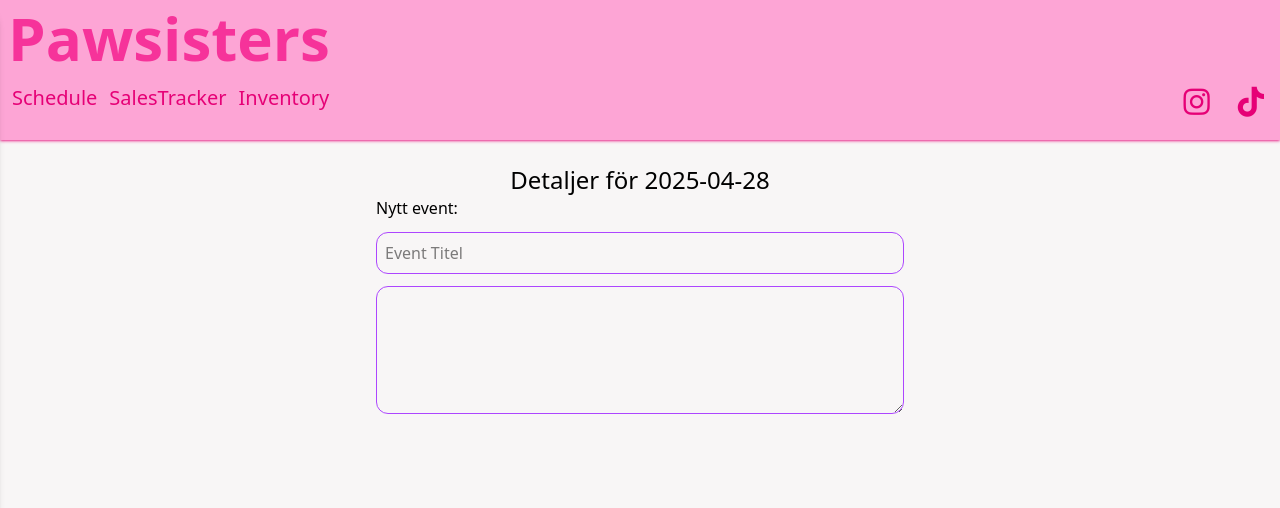
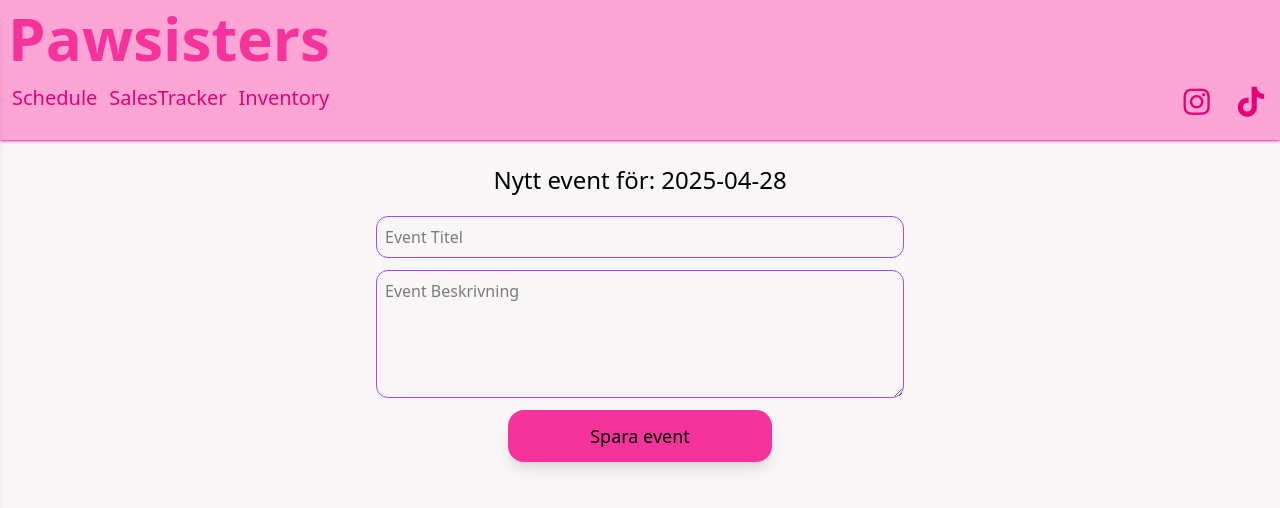
Before and after one commit to Kevin-a01/Pawsisters_sales_tracker, a React (Vite) app in the folder client/: page /calendar/2025-04-28 in a window 1280 px wide. Shown: the top 508 px of the page. Built offline with nearby package versions, Linux system fonts and the light colour scheme.

Commit message:
more updates

```diff
--- a/client/src/App.jsx
+++ b/client/src/App.jsx
@@ -8,7 +8,7 @@ import BurgerMenu from "./components/BurgerMenu";
 import Inventory from "./pages/Inventory";
 import StartPage from "./StartPage";
 import CalendarDetailPage from "./pages/CalendarDetailPage";
-import AddEvent from "./pages/AddEvent";
+
 
 
 function App() {
@@ -23,7 +23,6 @@ function App() {
         <Route path="/sales-details/:conId" element={<SalesDetail/>}/>
         <Route path="/inventory" element={<Inventory/>}/>
         <Route path="/calendar/:date" element={<CalendarDetailPage/>}/>
-        <Route path="/add-event" element={<AddEvent/>}/>
       </Routes>
     </Router>
     </>
--- a/client/src/components/Calender.jsx
+++ b/client/src/components/Calender.jsx
@@ -23,11 +23,6 @@ export default function Calender() {
   const [currentWeekStart, setCurrentWeekStart] = useState(dayjs().startOf("issoWeek"));
   const [events, setEvents] = useState([]);
   const [montlyNote, setMonthlyNote] = useState("");
-
-  /* const startOfMonth = currentMonth.startOf("month");
-  const endOfMonth = currentMonth.endOf("month");
-  const startOfCalendar = startOfMonth.startOf("week");
-  const endOfCalendar = endOfMonth.endOf("week"); */
 
   const daysofWeek = Array.from(
     {length: 7}, (_, i) =>
--- a/client/src/pages/AddEvent.jsx
+++ /dev/null
@@ -1,37 +0,0 @@
-import BurgerMenu from "../components/BurgerMenu";
-
-export default function AddEvent() {
-
-  return(
-    <>
-    <BurgerMenu/>
-  <div className="p-3 flex justify-center">
-    <form className="space-y-5 flex flex-col justify-center items-center pt-2 pb-2">
-      <div className="">
-        <h1 className="text-center text-2xl mb-3">Skapa ett event!</h1>
-          <div className="">
-          <input
-              type="text"
-              name=""
-              placeholder="Event Namn..."
-              value={""}
-              onChange={""}
-              className="p-2 w-full border border-pink-300 focus:outline-none rounded-xl focus:border-purple-500 lg:w-1/4"
-            />
-
-            <input
-              type="date"
-              name=""
-              placeholder=""
-              value={""}
-              onChange={""}
-              className="p-2 mt-3 w-full border border-pink-300 focus:outline-none rounded-xl focus:border-purple-500 lg:w-1/4"
-            />
-          </div>
-      </div>
-    </form>
-  </div>
-    </>
-  )
-
-}
--- a/client/src/pages/CalendarDetailPage.jsx
+++ b/client/src/pages/CalendarDetailPage.jsx
@@ -9,14 +9,15 @@ export default function CalendarDetailPage() {
     : "http://localhost:5000";
 
   const {date} = useParams();
-  const {eventText, setEventText} = useState("");
-  const {successMessage, setSuccessMessage} = useState("");
+  const [eventTitle, setEventTitle] = useState("");
+  const [eventText, setEventText] = useState("");
+  const [successMessage, setSuccessMessage] = useState("");
 
   const handleSubmit = async (e) => {
     e.preventDefault();
 
     try{
-      const result = await (`${API_BASE_URL}/api/calendar/events`, {
+      const result = await fetch(`${API_BASE_URL}/api/calendar/events`, {
           method: "POST",
           headers: {
             "Content-Type": "application/json",
@@ -26,6 +27,7 @@ export default function CalendarDetailPage() {
 
       if(result.ok){
         setSuccessMessage("Event Sparat!");
+        setEventTitle("");
         setEventText("");
       }else{
         console.error("Error saving event.");
@@ -40,24 +42,31 @@ export default function CalendarDetailPage() {
   return(
     <>
     <BurgerMenu/>
-    <div className="p-6 max-w-xl mx-auto">
-      <h1 className="text-2xl font-medium text-center">Detaljer för {date}</h1>
+     <div className="p-6 max-w-xl mx-auto">
+      <h1 className="text-2xl font-medium text-center">Nytt event för: {date}</h1>
 
       <form className="flex flex-col gap-3" onSubmit={handleSubmit}>
-          <label htmlFor="eventText">
-            Nytt event:
-          </label>
           <input type="text"
-            className="border border-purple-500 rounded-xl p-2 focus:outline-none"
+            value={eventTitle}
+            onChange={(e) => setEventTitle(e.target.value)}
+            className="border border-purple-500 rounded-xl p-2 focus:outline-none mt-5"
             placeholder="Event Titel"
           />
 
           <textarea
-          rows={32}
+          rows={6}
           id="eventText"
           value={eventText}
+          placeholder="Event Beskrivning"
           onChange={(e) => setEventText(e.target.value)}
            className="h-32 border border-purple-500 rounded-xl focus:outline-none p-2" />
+
+          <div className="flex justify-center">
+            <button className="border w-1/2 h-13 rounded-2xl bg-pink-500 border-none shadow-lg text-lg " type="submit">
+              Spara event
+            </button>
+          </div>
+
 
       </form>
     </div>
```
Also changed, not shown: 1 other file (tests, documents, lock files or other folders).
